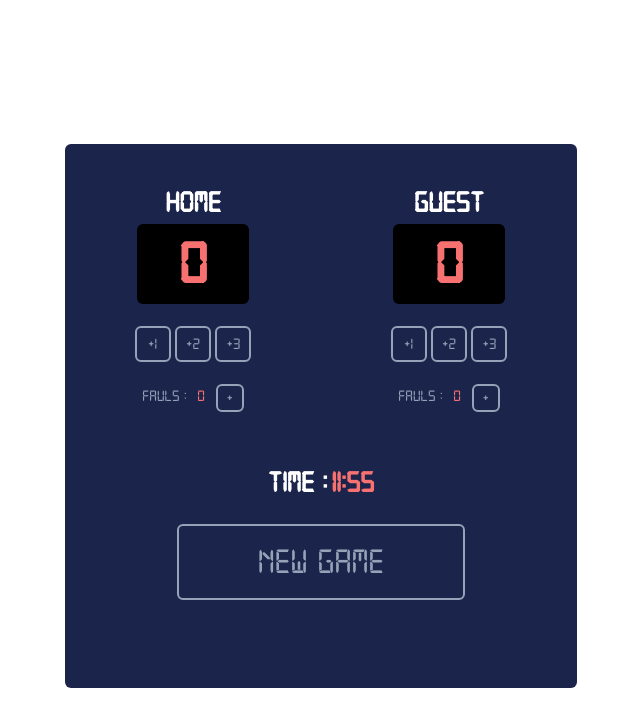
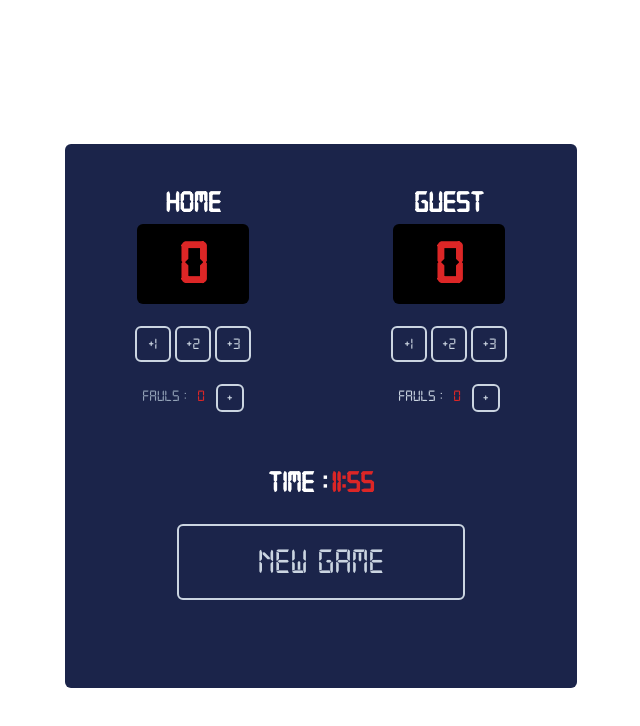
Before and after one commit to MSzoot/basketball-points, a website: page index.html in a window 1280 px wide. Shown: the whole page, without its empty margins (319-959 px from the left). Drawn offline with Linux system fonts and the light colour scheme.

Commit message:
contrast ratio fixed

```diff
--- a/index.html
+++ b/index.html
@@ -17,32 +17,32 @@
       <div class="w-28 mx-auto bg-black flex rounded-md">
         <h2
           id="home-count"
-          class="text-red-400 text-6xl font font-extrabold m-auto"
+          class="text-red-600 text-6xl font font-extrabold m-auto"
         ></h2>
       </div>
       <div class="w-28 mx-auto bg-black flex rounded-md">
         <h2
           id="guest-count"
-          class="text-red-400 text-6xl font-extrabold m-auto"
+          class="text-red-600 text-6xl font-extrabold m-auto"
         ></h2>
       </div>
 
       <div class="m-auto">
         <button
           onclick="addPoints('home', 1)"
-          class="w-9 h-9 border-solid rounded-md border-2 border-slate-400 text-slate-400"
+          class="w-9 h-9 border-solid rounded-md border-2 border-slate-300 text-slate-300"
         >
           +1
         </button>
         <button
           onclick="addPoints('home', 2)"
-          class="w-9 h-9 border-solid rounded-md border-2 border-slate-400 text-slate-400"
+          class="w-9 h-9 border-solid rounded-md border-2 border-slate-300 text-slate-300"
         >
           +2
         </button>
         <button
           onclick="addPoints('home',3)"
-          class="w-9 h-9 border-solid rounded-md border-2 border-slate-400 text-slate-400"
+          class="w-9 h-9 border-solid rounded-md border-2 border-slate-300 text-slate-300"
         >
           +3
         </button>
@@ -50,39 +50,39 @@
       <div class="m-auto">
         <button
           onclick="addPoints('guest',1)"
-          class="w-9 h-9 border-solid rounded-md border-2 border-slate-400 text-slate-400"
+          class="w-9 h-9 border-solid rounded-md border-2 border-slate-300 text-slate-300"
         >
           +1
         </button>
         <button
           onclick="addPoints('guest',2)"
-          class="w-9 h-9 border-solid rounded-md border-2 border-slate-400 text-slate-400"
+          class="w-9 h-9 border-solid rounded-md border-2 border-slate-300 text-slate-300"
         >
           +2
         </button>
         <button
           onclick="addPoints('guest',3)"
-          class="w-9 h-9 border-solid rounded-md border-2 border-slate-400 text-slate-400"
+          class="w-9 h-9 border-solid rounded-md border-2 border-slate-300 text-slate-300"
         >
           +3
         </button>
       </div>
       <div class="w-28 mx-auto flex justify-around">
         <h2 class="inline-block text-slate-400">Fauls :</h2>
-        <h2 id="home-fauls" class="inline-block text-red-400"></h2>
+        <h2 id="home-fauls" class="inline-block text-red-600"></h2>
         <button
           onclick="addFaul('home')"
-          class="w-7 h-7 border-solid rounded-md border-2 border-slate-400 text-slate-400"
+          class="w-7 h-7 border-solid rounded-md border-2 border-slate-300 text-slate-300"
         >
           +
         </button>
       </div>
       <div class="w-28 mx-auto flex justify-around">
-        <h2 class="inline-block text-slate-400">Fauls :</h2>
-        <h2 id="guest-fauls" class="inline-block text-red-400"></h2>
+        <h2 class="inline-block text-slate-300">Fauls :</h2>
+        <h2 id="guest-fauls" class="inline-block text-red-600"></h2>
         <button
           onclick="addFaul('guest')"
-          class="w-7 h-7 border-solid rounded-md border-2 border-slate-400 text-slate-400"
+          class="w-7 h-7 border-solid rounded-md border-2 border-slate-300 text-slate-300"
         >
           +
         </button>
@@ -91,12 +91,12 @@
     <div class="mx-auto bg-cus-blue w-128 h-56 rounded-b-md">
       <div class="flex justify-center mb-6">
         <h1 class="text-white text-3xl font-bold">Time :</h1>
-        <h1 id="timer" class="text-red-400 text-3xl ml-1 font-bold"></h1>
+        <h1 id="timer" class="text-red-600 text-3xl ml-1 font-bold"></h1>
       </div>
       <div class="flex justify-center mt-2">
         <button
           onclick="reset()"
-          class="w-72 border-solid rounded-md border-2 border-slate-400 text-slate-400 m-auto text-4xl p-4"
+          class="w-72 border-solid rounded-md border-2 border-slate-300 text-slate-300 m-auto text-4xl p-4"
         >
           New Game
         </button>
```
Also changed, not shown: dist/output.css.
